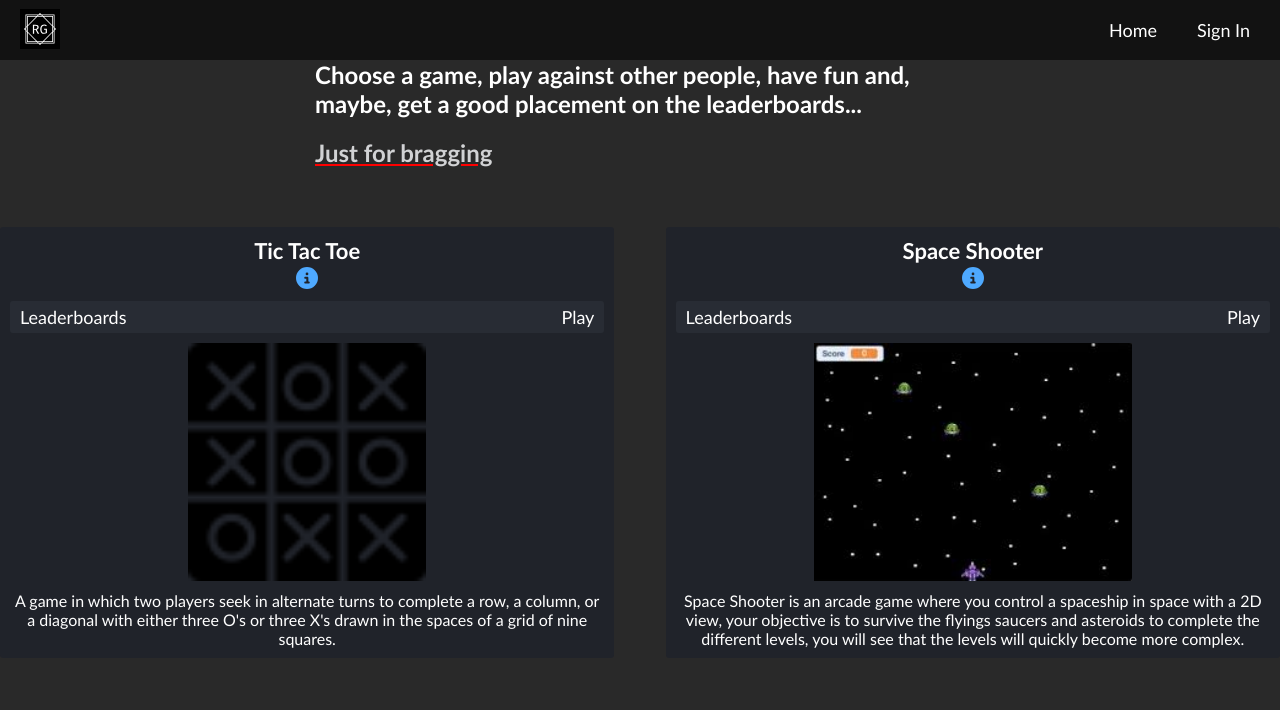
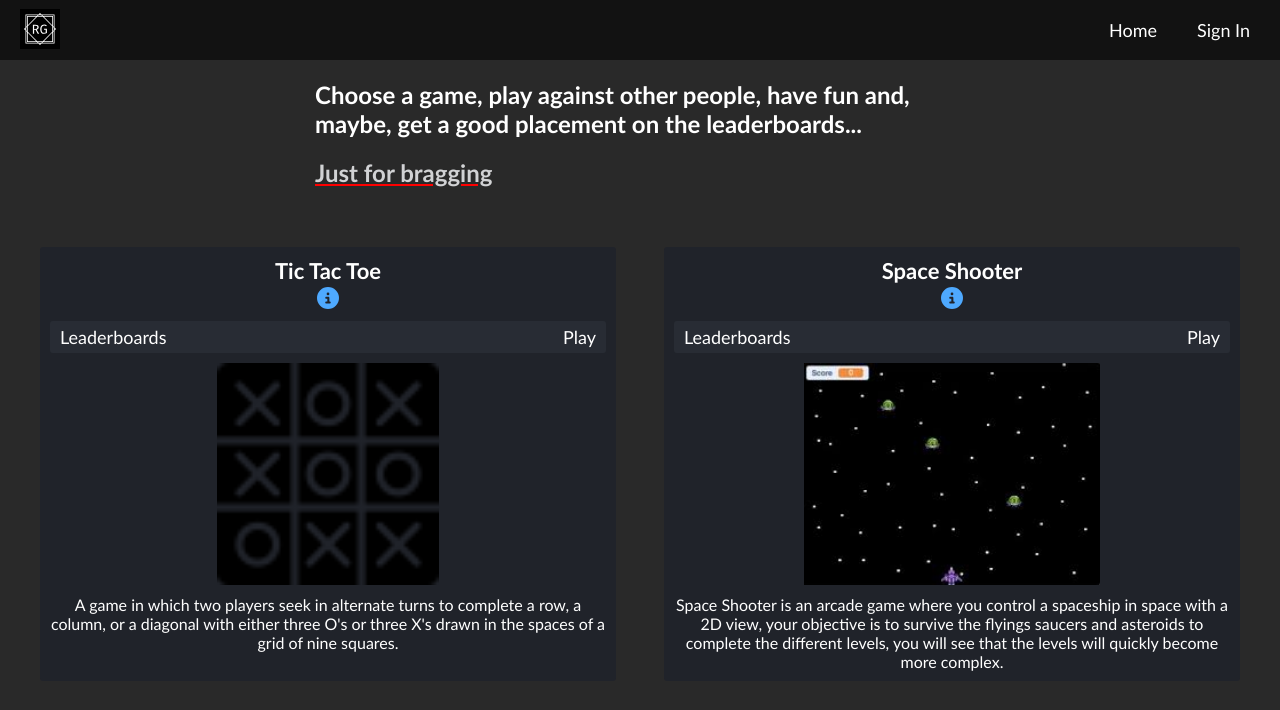
Before and after one commit to Romario-Negreiros/RetroGames, a Next.js app: page / in a window 1280 px wide. Shown: the top 710 px of the page. Built offline with nearby package versions, Linux system fonts and the light colour scheme; no server answers.

Commit message:
refactor: rename className of main tag (body_container > main_container)

```diff
--- a/src/components/Layout/index.tsx
+++ b/src/components/Layout/index.tsx
@@ -22,7 +22,7 @@ const Layout: React.FC<Props> = ({ children }) => {
       </Head>
 
       <Header />
-      <main className="body_container">{children}</main>
+      <main className="main_container">{children}</main>
     </>
   )
 }
```
